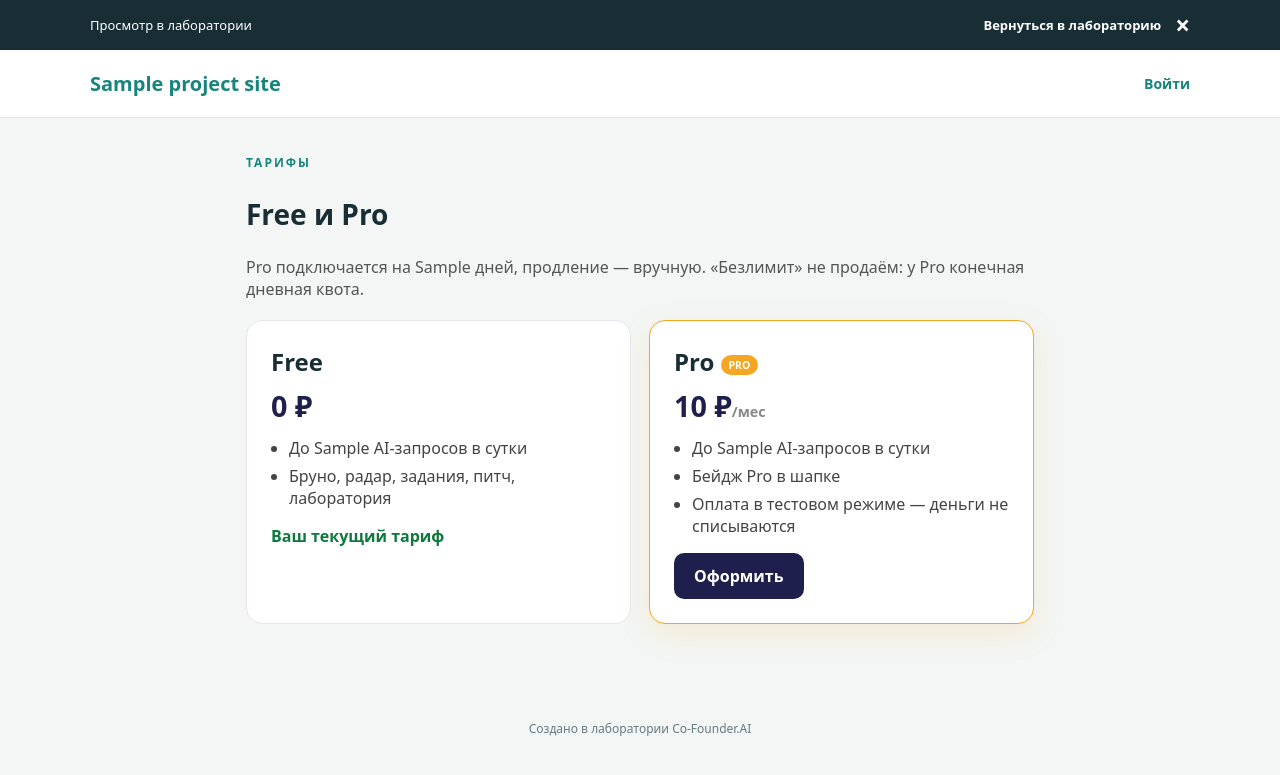
After one commit to dolmi69/accelerator, a Django app: template templates/founder/tariffs.html in a window 1280 px wide. The commit adds this page. Shown: the top 775 px of the page. Run offline with Django 5.2, Linux system fonts and the light colour scheme; the template is opened without the code that fills it: most values are stand-ins (such as "Sample title", 1, 10 or a date in 2020).

Commit message:
Тарифы Free/Pro: подписка pro_until, квота и тестовая оплата
User.pro_until + founder/services/plans.py (is_pro, quota) + миграция 0023. Страница /tariffs/ (Free и Pro), цена из настроек PRO_PRICE_RUB (ориентир: manage.py lab_usage --ai-budget --margin-percent), кнопка Оформить ведёт на тестовую оплату с пометкой «тестовый режим, деньги не списываются» и включает Pro на 30 дней. Продление вручную в админке (pro_until). Бейдж Pro в шапке. У Pro выше дневная квота AI, «безлимит» не продаём. Тесты 20/20.

```diff
--- a/founder/admin.py
+++ b/founder/admin.py
@@ -11,8 +11,12 @@ from founder.models import (
 class FounderUserAdmin(UserAdmin):
     fieldsets = UserAdmin.fieldsets + (
         ('Профиль сообщества', {'fields': ('handle', 'display_name', 'occupation', 'bio', 'location', 'profile_website')}),
+        ('Тариф Pro', {
+            'fields': ('pro_until',),
+            'description': 'Продление вручную: укажите дату окончания подписки Pro.',
+        }),
     )
-    list_display = (*UserAdmin.list_display, 'handle')
+    list_display = (*UserAdmin.list_display, 'handle', 'pro_until')
     search_fields = (*UserAdmin.search_fields, 'handle', 'display_name')
 admin.site.register(StartupProfile)
 admin.site.register(StartupMetrics)
--- a/founder/models.py
+++ b/founder/models.py
@@ -47,6 +47,12 @@ class User(AbstractUser):
     location = models.CharField('Город', max_length=100, blank=True)
     profile_website = models.URLField('Сайт или портфолио', blank=True)
     avatar = models.ImageField(upload_to=avatar_upload_path, blank=True)
+    pro_until = models.DateTimeField('Pro до', null=True, blank=True)
+
+    @property
+    def is_pro(self):
+        from django.utils import timezone
+        return bool(self.pro_until and self.pro_until > timezone.now())
 
     class Meta(AbstractUser.Meta):
         constraints = [models.CheckConstraint(
--- a/founder/security_middleware.py
+++ b/founder/security_middleware.py
@@ -13,6 +13,7 @@ from founder.models import StartupProfile
 from founder.services.request_limits import (
     RequestLimitExceeded, acquire_ai_lease, consume_limit, release_ai_lease,
 )
+from founder.services import plans
 
 logger = logging.getLogger(__name__)
 
@@ -75,7 +76,7 @@ class RequestProtectionMiddleware(MiddlewareMixin):
                 ai_request = request.POST.get("action") in {"generate", "refine"}
             if ai_request and StartupProfile.objects.filter(pk=kwargs.get("startup_id"), owner=request.user).exists():
                 consume_limit(f"ai-minute:{request.user.pk}", settings.AI_REQUESTS_PER_MINUTE, 60)
-                consume_limit(f"ai-day:{request.user.pk}", settings.AI_REQUESTS_PER_DAY, 86400)
+                consume_limit(f"ai-day:{request.user.pk}", plans.quota(request.user)["requests_per_day"], 86400)
                 request.ai_lease = acquire_ai_lease(request.user.pk)
         except RequestLimitExceeded as exc:
             return self.error_response(request, str(exc), 429, retry_after=exc.retry_after)
--- a/founder/urls.py
+++ b/founder/urls.py
@@ -2,7 +2,7 @@ from django.contrib.auth import views as auth_views
 from django.urls import path
 from django.urls import reverse_lazy
 
-from founder import views, workbench_views, lab_views, lab_testing_views
+from founder import views, workbench_views, lab_views, lab_testing_views, plans_views
 
 
 urlpatterns = [
@@ -53,4 +53,7 @@ urlpatterns = [
     path("startups/<uuid:startup_id>/chat/<uuid:session_id>/finish/", views.pitch_finish, name="pitch_finish"),
     path("startups/<uuid:startup_id>/chat/<uuid:session_id>/messages/<uuid:message_id>/feedback/",
          views.message_feedback, name="message_feedback"),
+    path("tariffs/", plans_views.tariffs, name="tariffs"),
+    path("tariffs/pro/test-pay/", plans_views.pro_test_pay, name="pro_test_pay"),
+    path("tariffs/pro/test-pay/confirm/", plans_views.pro_test_pay_confirm, name="pro_test_pay_confirm"),
 ]
--- a/static/founder/css/app.css
+++ b/static/founder/css/app.css
@@ -17,6 +17,8 @@ button { cursor:pointer; }
 .topnav .nav-cta:hover { color:#fff; background:var(--teal-dark); }
 .topnav .wallet-chip { display:inline-flex; align-items:center; border:1px solid var(--line); border-radius:999px; padding:8px 14px; color:var(--ink); background:var(--white); white-space:nowrap; }
 .topnav .wallet-chip:hover { color:var(--teal); border-color:var(--teal); }
+.topnav .pro-badge { color:#fff; background:linear-gradient(135deg,#f5a623,#f76b1c); padding:6px 11px; border-radius:999px; font-size:11px; font-weight:800; letter-spacing:.06em; }
+.topnav .pro-badge:hover { color:#fff; }
 .topnav a[aria-current="page"] { color:var(--teal-dark); }
 .user-pill { color:var(--muted); font-size:13px; }
 .inline-form { display:inline; }
--- a/templates/base.html
+++ b/templates/base.html
@@ -26,6 +26,7 @@
           <a href="{% url 'inbox' %}">Сообщения <span class="unread-badge" data-unread-count {% if not direct_unread %}hidden{% endif %}>{{ direct_unread }}</span></a>
           {% if startup %}<a href="{% url 'dashboard' startup.id %}">Проект</a>{% endif %}
           {% if wallet_balance %}<a class="wallet-chip" href="{% url 'wallet' %}" title="Кошелёк и баланс">Кошелёк: {{ wallet_balance.amount_text }} USDT</a>{% endif %}
+          {% if is_pro %}<a class="pro-badge" href="{% url 'tariffs' %}" title="Тариф Pro до {{ pro_until|date:'d.m.Y' }}">PRO</a>{% endif %}
           <a class="account-profile-link" href="{% url 'my_profile' %}" aria-label="Открыть профиль">{% include 'profiles/_avatar.html' with member=request.user %}</a>
         {% else %}
           <a href="{% url 'login' %}">Войти</a>
--- /dev/null
+++ b/templates/founder/tariffs.html
@@ -0,0 +1,52 @@
+{% extends 'base.html' %}
+{% block title %}Тарифы · Co-Founder.AI{% endblock %}
+{% block content %}
+<section class="plans-wrap">
+  <span class="eyebrow">ТАРИФЫ</span>
+  <h1>Free и Pro</h1>
+  <p class="plans-lead">Pro подключается на {{ pro_days }} дней, продление — вручную. «Безлимит» не продаём: у Pro конечная дневная квота.</p>
+
+  <div class="plans-grid">
+    <article class="plan-card">
+      <h2>Free</h2>
+      <p class="plan-price">0 ₽</p>
+      <ul>
+        <li>До {{ free_quota }} AI-запросов в сутки</li>
+        <li>Бруно, радар, задания, питч, лаборатория</li>
+      </ul>
+      {% if not is_pro %}<p class="plan-current">Ваш текущий тариф</p>{% endif %}
+    </article>
+
+    <article class="plan-card plan-card--pro">
+      <h2>Pro <span class="plan-tag">PRO</span></h2>
+      <p class="plan-price">{{ price_rub }} ₽<span class="plan-per">/мес</span></p>
+      <ul>
+        <li>До {{ pro_quota }} AI-запросов в сутки</li>
+        <li>Бейдж Pro в шапке</li>
+        <li>Оплата в тестовом режиме — деньги не списываются</li>
+      </ul>
+      {% if is_pro %}
+        <p class="plan-current">Pro активен до {{ pro_until|date:"d.m.Y" }}</p>
+      {% else %}
+        <a class="pay-button" href="{% url 'pro_test_pay' %}">Оформить</a>
+      {% endif %}
+    </article>
+  </div>
+</section>
+<style>
+  .plans-wrap { max-width: 820px; margin: 32px auto; padding: 0 16px; }
+  .plans-lead { color:#555; }
+  .plans-grid { display:grid; grid-template-columns:1fr 1fr; gap:18px; margin-top:20px; }
+  @media (max-width:680px){ .plans-grid{ grid-template-columns:1fr; } }
+  .plan-card { background:#fff; border:1px solid #e6e6ef; border-radius:16px; padding:24px; }
+  .plan-card--pro { border-color:#f5a623; box-shadow:0 10px 30px rgba(245,166,35,.15); }
+  .plan-card h2 { margin:0 0 8px; }
+  .plan-price { font-size:1.8rem; font-weight:800; color:#1f1f4d; margin:0 0 12px; }
+  .plan-per { font-size:.9rem; font-weight:600; color:#888; }
+  .plan-card ul { margin:0 0 16px; padding-left:18px; color:#444; }
+  .plan-card li { margin:6px 0; }
+  .plan-tag { font-size:.65rem; font-weight:800; color:#fff; background:#f5a623; border-radius:999px; padding:3px 8px; vertical-align:middle; }
+  .plan-current { color:#0d7a3d; font-weight:600; }
+  .pay-button { display:inline-block; background:#1f1f4d; color:#fff; border:0; border-radius:10px; padding:12px 20px; font-weight:600; text-decoration:none; }
+</style>
+{% endblock %}
```
Also changed, not shown: config/settings.py (+10 -0 lines), founder/context_processors.py (+8 -0 lines), founder/plans_views.py (added, +51 -0 lines), founder/services/plans.py (added, +46 -0 lines), founder/test_plans.py (added, +64 -0 lines), templates/founder/pro_test_pay.html (added, +33 -0 lines), founder/migrations/0023_user_pro_until.py (added).
